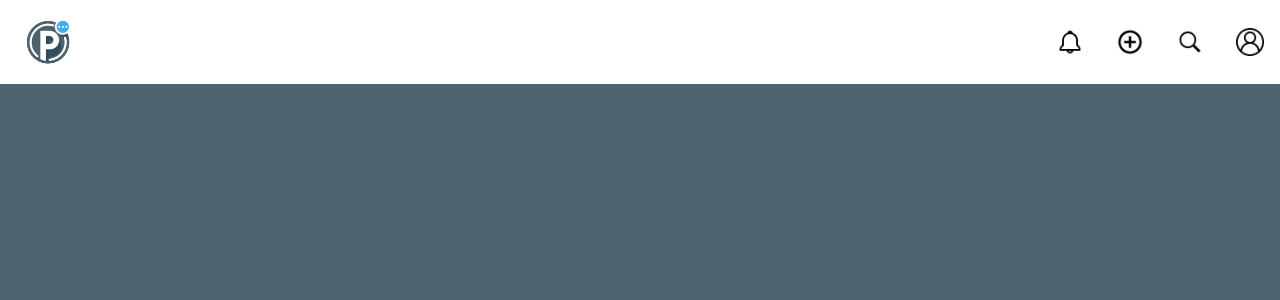
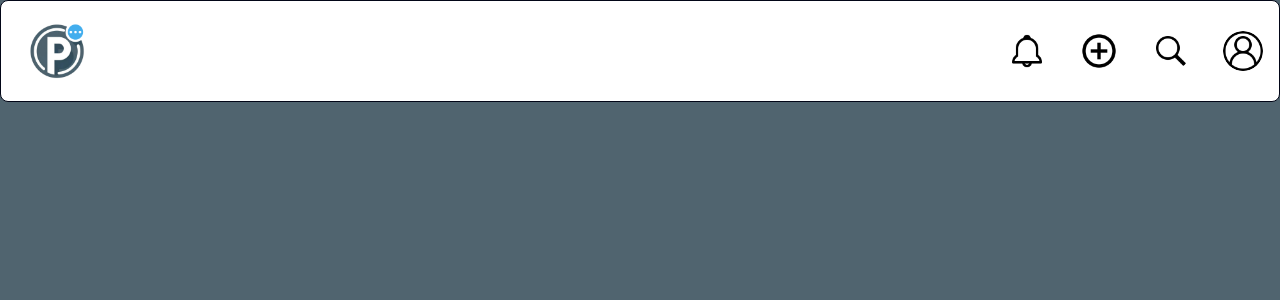
Before and after one commit to social-spark/Social-Spark, a Next.js app in the folder frontend/: page / in a window 1280 px wide. Shown: the top 300 px of the page. Built offline with nearby package versions, Linux system fonts and the light colour scheme.

Commit message:
expirementing with colors and looks

```diff
--- a/frontend/src/app/components/LeftNav.tsx
+++ b/frontend/src/app/components/LeftNav.tsx
@@ -6,7 +6,8 @@ import Image from "next/image";
 
 export function LeftNav() {
     return (
-        <Sidebar aria-label="Sidebar with content separator example" className="sticky top-0 h-screen">
+
+        <Sidebar aria-label="Sidebar with content separator example" className="sticky top-0 h-screen border border-slate-950">
             <Sidebar.Items>
                 <Sidebar.ItemGroup className="text-center">
                     <Sidebar.Item href="#"><Image className="size-7 inline-flex tracking-normal" src={friends} alt="friends icon"/>
--- a/frontend/src/app/components/Like.tsx
+++ b/frontend/src/app/components/Like.tsx
@@ -12,10 +12,10 @@ export function Like() {
     };
 
     return (
-        <div className="float-right pr-10">
+        <button className="float-right pr-10">
             <br/>
-            <Image className="size-6" src={liked} alt="liked icon" onClick={onLikeButtonClick}/>
+            <Image className="hover:bg-[#42AEEE] rounded-full size-6" src={liked} alt="liked icon" onClick={onLikeButtonClick}/>
             <p>{like}</p>
-        </div>
+        </button>
     );
 }
--- a/frontend/src/app/components/Navigation.tsx
+++ b/frontend/src/app/components/Navigation.tsx
@@ -13,14 +13,14 @@ import { Navbar } from "flowbite-react";
 
 export function Navigation() {
     return (
-        <Navbar>
-              <Navbar.Brand as={Link} href="#"><Image className="size-16" src={promptMeLogo} alt="placeholder logo"/></Navbar.Brand>
+        <Navbar className="bg-white rounded-lg border border-slate-950">
+              <Navbar.Brand as={Link} href="#"><Image className="size-20" src={promptMeLogo} alt="placeholder logo"/></Navbar.Brand>
             <Navbar.Toggle/>
             <Navbar.Collapse>
-                <Navbar.Link href="#"><Image className="size-7" src={notify} alt="notification icon"/></Navbar.Link>
-                <Navbar.Link href="#"><Image className="size-7" src={addicon} alt="add prompt icon"/></Navbar.Link>
-                <Navbar.Link href="#"><Image className="size-7" src={search} alt="search icon"/></Navbar.Link>
-                <Navbar.Link href="#"><Image className="size-7" src={profile} alt="profile icon"/></Navbar.Link>
+                <Navbar.Link href="#"><Image className="size-10 hover:bg-[#42AEEE] rounded-full " src={notify} alt="notification icon"/></Navbar.Link>
+                <Navbar.Link href="#"><Image className="size-10 hover:bg-[#42AEEE] rounded-full" src={addicon} alt="add prompt icon"/></Navbar.Link>
+                <Navbar.Link href="#"><Image className="size-10 hover:bg-[#42AEEE] rounded-full" src={search} alt="search icon"/></Navbar.Link>
+                <Navbar.Link href="#"><Image className="size-10 hover:bg-[#42AEEE] rounded-full" src={profile} alt="profile icon"/></Navbar.Link>
             </Navbar.Collapse>
         </Navbar>
     );
--- a/frontend/src/app/components/Post.tsx
+++ b/frontend/src/app/components/Post.tsx
@@ -6,9 +6,9 @@ import {Share} from "@/app/components/Share";
 
 export function Post () {
     return (
-        <div className="max-w-screen-lg rounded overflow-hidden bg-white mx-auto shadow-lg my-5">
+        <div className="max-w-screen-lg rounded overflow-hidden bg-white mx-auto shadow-lg my-10 border border-slate-950">
             <Image className="w-full" src={cardTopImage} alt="Sunset in the mountains"/>
-                <div className="px-6 py-4">
+                <div className="px-6 py-4 ">
                     <div className="font-bold mb-2">user_name</div>
                     <div className="font-bold mb-2">#prompt</div>
                     <p className="text-gray-700 text-base">
--- a/frontend/src/app/components/Share.tsx
+++ b/frontend/src/app/components/Share.tsx
@@ -4,7 +4,7 @@ import Image from "next/image";
 export function Share() {
     return (
         <div className="relative">
-        <button type="button" className=" size-6 transform rotate-90 absolute top-[1.5rem] right-[0.5rem]">
+        <button type="button" className="hover:bg-[#00C1FF] rounded-full size-6 transform rotate-90 absolute top-[1.5rem] right-[0.5rem]">
             <Image src={shareicon} alt="share icon"/>
         </button>
         </div>
--- a/frontend/src/app/layout.tsx
+++ b/frontend/src/app/layout.tsx
@@ -1,6 +1,7 @@
 import type { Metadata } from 'next'
 import './globals.css'
-import {Flowbite, theme, ThemeModeScript} from "flowbite-react";
+import {Flowbite, Sidebar, theme, ThemeModeScript} from "flowbite-react";
+import {Nav} from "@/app/components/Nav";
 
 
 export const metadata: Metadata = {
@@ -23,7 +24,6 @@ export default function RootLayout(props : RootLayoutProps) {
             <ThemeModeScript/><title>Prompt Me</title>
         </head>
         <body className={("min-h-dvh bg-[#50646F] font-sans antialiasing text-stone-800 dark:bg-gray-800 dark:text-slate-200")} >
-
         <Flowbite theme={{theme: theme}}>
             {children}
         </Flowbite>
--- a/frontend/src/app/newsfeed/page.tsx
+++ b/frontend/src/app/newsfeed/page.tsx
@@ -20,7 +20,7 @@ export default function ProfileHeader () {
 
                 <div className="grid grid-cols-subgrid gap-4 col-span-3">
 
-                    <div className="hidden lg:block">
+                    <div className="hidden lg:block pt-10">
                         <LeftNav/>
                     </div>
 
--- a/frontend/src/app/profileEdit/page.tsx
+++ b/frontend/src/app/profileEdit/page.tsx
@@ -9,7 +9,7 @@ export default function ProfileHeader () {
             <Navigation/>
 
             <div
-                className="container border-solid border-2 border-black grid grid-cols-2 gap-5 mx-auto sm:max-w-4xl max-w-sm rounded shadow-lg p-10 mt-5 mb-10">
+                className="container border-solid bg-white border-2 border-black grid grid-cols-2 gap-5 mx-auto sm:max-w-4xl max-w-sm rounded shadow-lg p-10 mt-5 mb-10">
 
                 <Image className="w-full" src={cardTopImage} alt="Sunset in the mountains"/>
                 <div className="flex items-center justify-center">
--- a/frontend/src/app/share/page.tsx
+++ b/frontend/src/app/share/page.tsx
@@ -8,8 +8,8 @@ import {Post} from "@/app/components/Post";
 export default function Share() {
     return (
         <body>
-        <div className="flex justify-center items-center h-screen">
-            <div className="box-border sm:w-1/4 p-4 border-4 px-10">
+        <div className="flex justify-center items-center h-screen ">
+            <div className="box-border sm:w-1/4 p-4 border-4 px-10 bg-white rounded-lg">
                 <div className="flex items-center mb-4">
                     <Image className=" w-20 h-20 rounded-full" src={profile} alt="profile picture"/>
                     <div className="ml-4">
--- a/frontend/src/app/trending/page.tsx
+++ b/frontend/src/app/trending/page.tsx
@@ -20,7 +20,7 @@ export default function ProfileHeader () {
 
                 <div className="grid grid-cols-subgrid gap-4 col-span-3">
 
-                    <div className="hidden lg:block">
+                    <div className="hidden lg:block pt-6">
                         <LeftNav/>
                     </div>
 
```
Also changed, not shown: frontend/src/app/login/page.tsx (+10 -6 lines).
